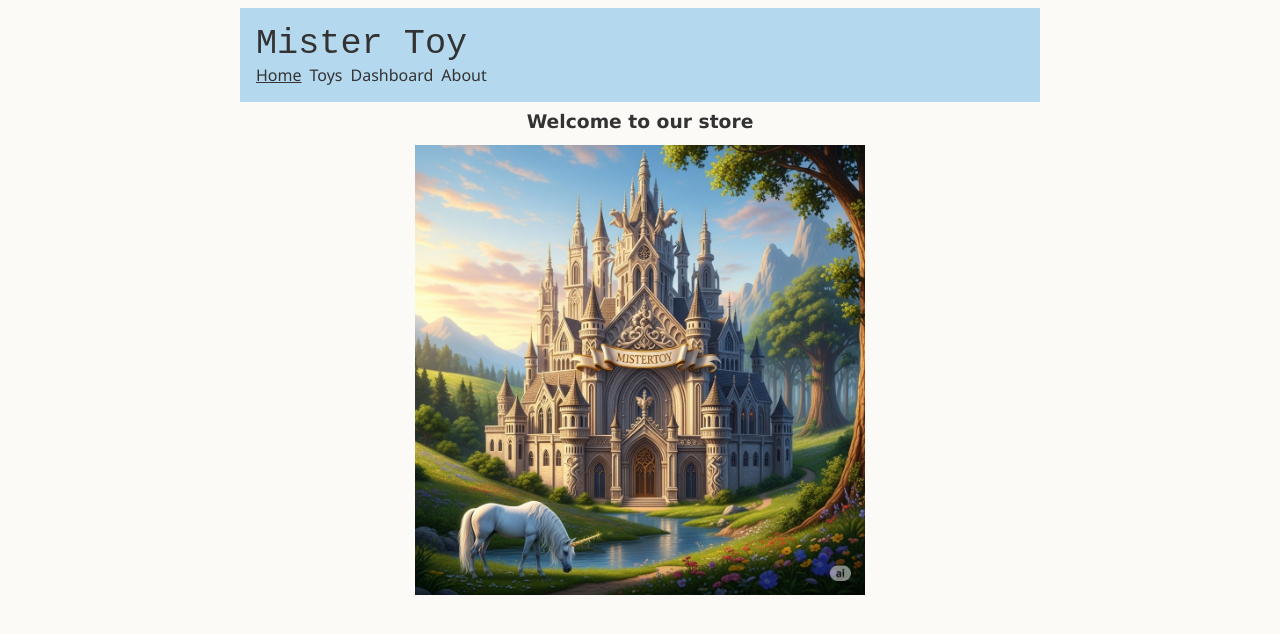
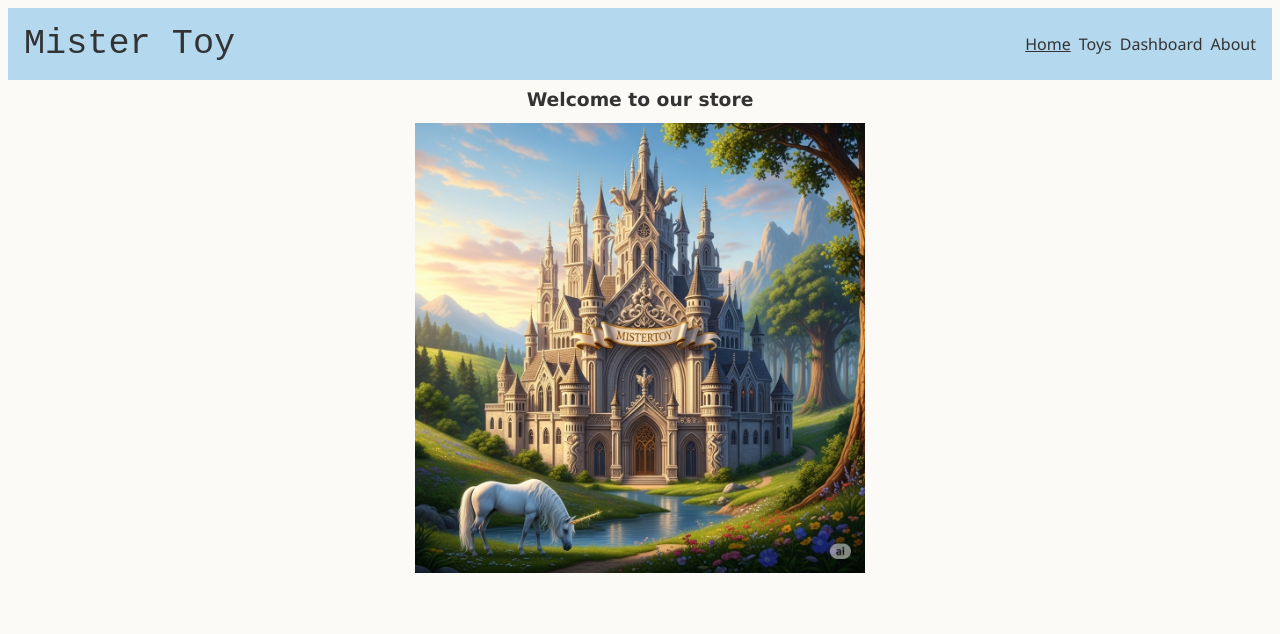
Before and after one commit to LiozFried/mistertoy-frontend, a React (Vite) app: page / in a window 1280 px wide. Shown: the top 634 px of the page. Built offline with nearby package versions, Linux system fonts and the light colour scheme.

Commit message:
Order app-header

```diff
--- a/src/assets/style/base/layout.css
+++ b/src/assets/style/base/layout.css
@@ -1,7 +1,14 @@
 .main-layout {
-    margin: 0 auto;
-    padding-left: 1.6rem;
-    padding-right: 1.6rem;
+    display: grid;
+    grid-template-columns: minmax(16px, 1fr) minmax(auto, 1060px) minmax(16px, 1fr);
+
+    >.full {
+        grid-column: 1/-1;
+    }
+
+    >*:not(.full) {
+        grid-column: 2;
+    }
 }
 
 .container {
--- a/src/assets/style/cmps/AppHeader.css
+++ b/src/assets/style/cmps/AppHeader.css
@@ -1,11 +1,28 @@
 .app-header {
-    background-color: rgb(180, 216, 238);
-    padding-block: 1em;
+  display: grid;
+  grid-template-columns: auto 1fr;
+  background-color: rgb(180, 216, 238);
+  padding-block: 1em;
+  min-width: -webkit-fill-available;
+
+ >.nav-container {
+  display: flex;
+  justify-content: end;
+
+  >nav {
+    justify-content: space-between;
+
+    >a {
+      display: flex;
+      align-items: center;
+    }
+  }
+ }
 }
 
 .app-header .logo {
-    font-family: monospace;
-    font-size: 2.2em;
+  font-family: monospace;
+  font-size: 2.2em;
 }
 
 .app-header nav a:not(:first-of-type) {
--- a/src/cmps/AppHeader.jsx
+++ b/src/cmps/AppHeader.jsx
@@ -2,10 +2,10 @@ import { NavLink } from "react-router-dom"
 
 export function AppHeader() {
     return (
-        <section className="app-header container">
+        <section className="app-header container full">
             <div className="logo">Mister Toy</div>
-            <div className="flex justify-between">
-                <nav>
+            <div className="nav-container">
+                <nav className="flex justify-between">
                     <NavLink to="/">Home</NavLink>
                     <NavLink to="/toy">Toys</NavLink>
                     <NavLink to="/dashboard">Dashboard</NavLink>
```
